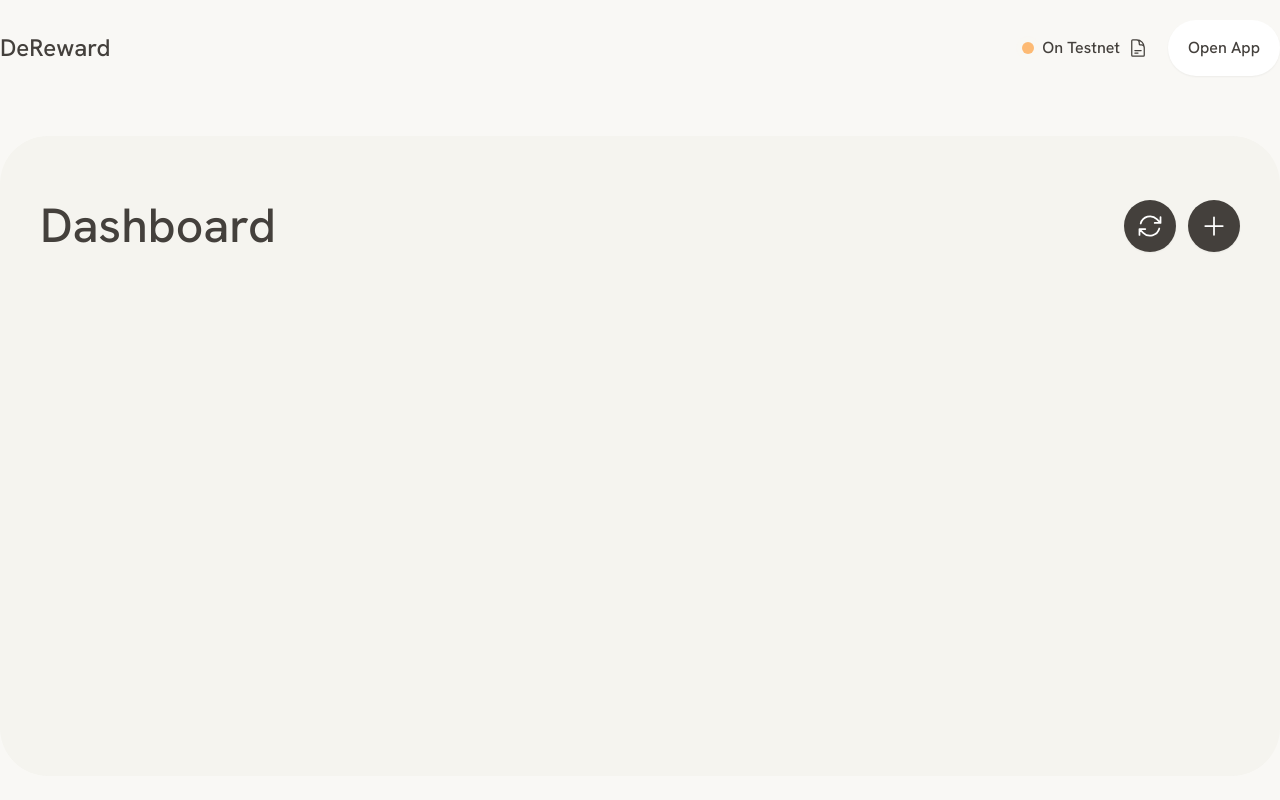
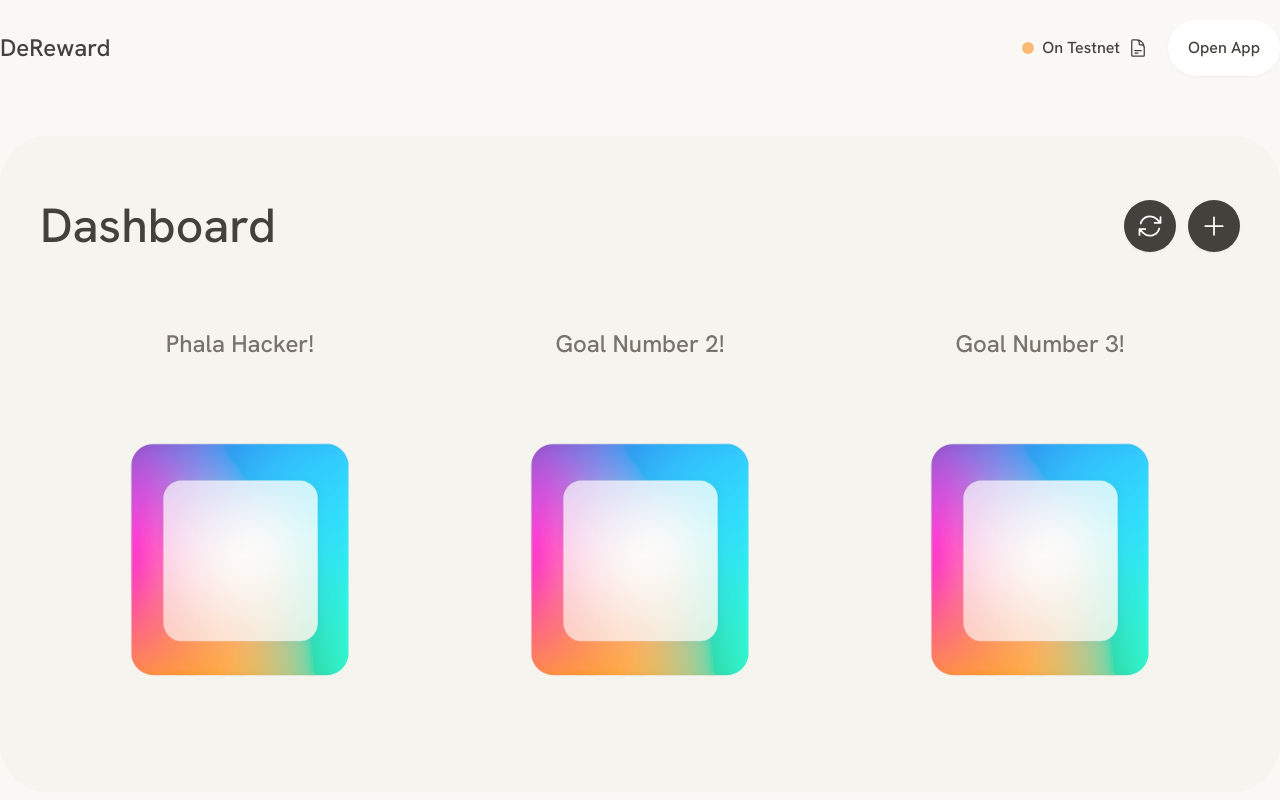
Before and after one commit to saugardev/dereward.xyz, a Next.js app in the folder app/: page /dashboard in a window 1280 px wide. Shown: the top 800 px of the page. Built offline with nearby package versions, Linux system fonts and the light colour scheme.

Commit message:
feat: dasboard elements

```diff
--- a/app/src/app/dashboard/page.tsx
+++ b/app/src/app/dashboard/page.tsx
@@ -1,11 +1,12 @@
 import { ArrowPathIcon, CalendarDaysIcon, PlusIcon } from "@heroicons/react/24/outline";
 import Logo from "../components/Logo";
 import Link from "next/link";
+import Image from "next/image";
 
 export default function DashboardPage() {
   return (
-    <div className="text-stone-700 flex flex-col justify-between mx-auto rounded-[3rem] w-full max-w-7xl min-h-[40rem] px-6 lg:flex lg:px-10 pt-16 pb-8 bg-[#F5F4EF] my-10 mb-20">
-      <div className="w-full flex pb-9">
+    <div className="text-stone-700 flex flex-col items-center justify-between mx-auto rounded-[3rem] w-full max-w-7xl min-h-[40rem] px-6 lg:flex lg:px-10 pt-16 pb-8 bg-[#F5F4EF] my-10 mb-20">
+      <div className="w-full flex flex-col pb-9">
         <div className="w-full flex items-center">
           <h1 className="text-4xl sm:text-5xl">Dashboard</h1>
           <div className="flex ml-auto gap-3 items-center">
@@ -16,6 +17,41 @@ export default function DashboardPage() {
               <PlusIcon className="h-7 w-7"/>
             </button>
           </div>
+        </div>
+      </div>
+      <div className="flex">
+        <div className="flex flex-col">
+          <h2 className="mt-10 text-2xl leading-8 text-stone-500 mx-auto">
+            Phala Hacker!
+          </h2>
+          <Image
+            src='/card.png'
+            alt='card image'
+            height={400}
+            width={400}
+            className="w-128 h-128 opacity-80"/>
+        </div>
+        <div className="flex flex-col">
+          <h2 className="mt-10 text-2xl leading-8 text-stone-500 mx-auto">
+            Goal Number 2!
+          </h2>
+          <Image
+            src='/card.png'
+            alt='card image'
+            height={400}
+            width={400}
+            className="w-128 h-128 opacity-80"/>
+        </div>
+        <div className="flex flex-col">
+          <h2 className="mt-10 text-2xl leading-8 text-stone-500 mx-auto">
+            Goal Number 3!
+          </h2>
+          <Image
+            src='/card.png'
+            alt='card image'
+            height={400}
+            width={400}
+            className="w-128 h-128 opacity-80"/>
         </div>
       </div>
       {/* <div className="flex justify-between mx-auto mt-10 w-full max-w-7xl lg:flex">
```
